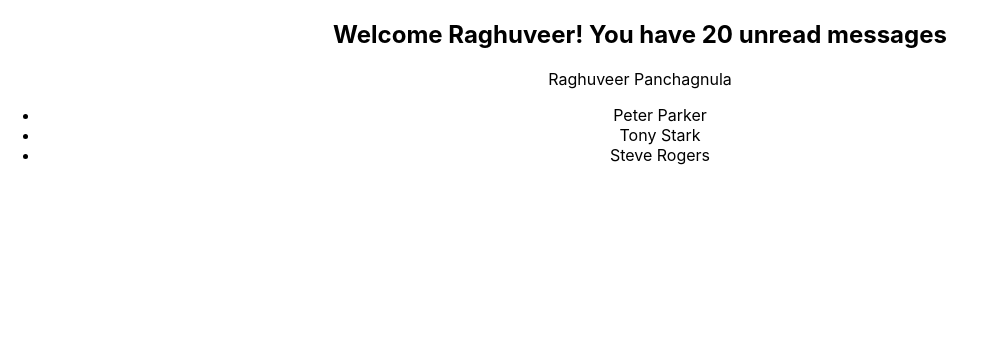
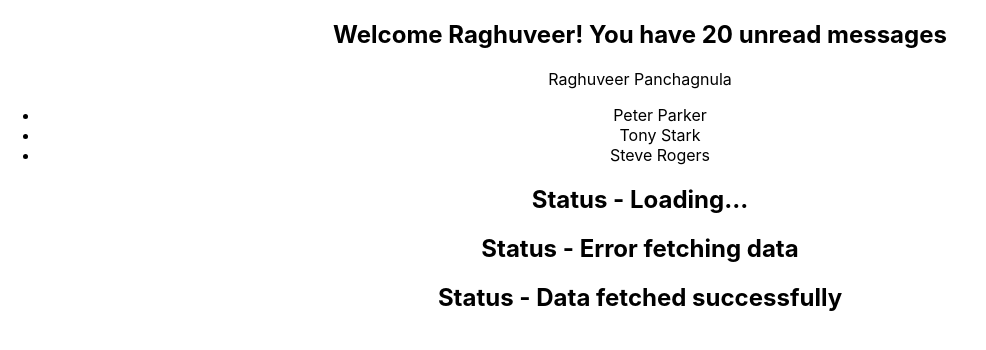
Before and after one commit to raghuveertech/React-TypeScript, a React (Create React App) app in the folder practice/: page / in a window 1280 px wide. Shown: the top 350 px of the page, without its empty margins (0-986 px from the left). Built offline with nearby package versions, Linux system fonts and the light colour scheme.

Commit message:
Union Type

```diff
--- a/practice/src/App.tsx
+++ b/practice/src/App.tsx
@@ -2,6 +2,7 @@ import "./App.css";
 import Greet from "./components/Greet";
 import Name from "./components/Name";
 import Persons from "./components/Persons";
+import Status from "./components/Status";
 
 function App() {
   const name = {
@@ -29,6 +30,9 @@ function App() {
       <Greet name={"Raghuveer"} messageCount={20} isLoggedIn={true} />
       <Name name={name} />
       <Persons persons={persons} />
+      <Status status="loading" />
+      <Status status="error" />
+      <Status status="success" />
     </div>
   );
 }
--- /dev/null
+++ b/practice/src/components/Status.tsx
@@ -0,0 +1,21 @@
+type StatusProps = {
+  status: "loading" | "success" | "error";
+};
+
+const Status = (props: StatusProps) => {
+  let message;
+  if (props.status === "loading") {
+    message = "Loading...";
+  } else if (props.status === "success") {
+    message = "Data fetched successfully";
+  } else if (props.status === "error") {
+    message = "Error fetching data";
+  }
+  return (
+    <div>
+      <h2>Status - {message}</h2>
+    </div>
+  );
+};
+
+export default Status;
```
